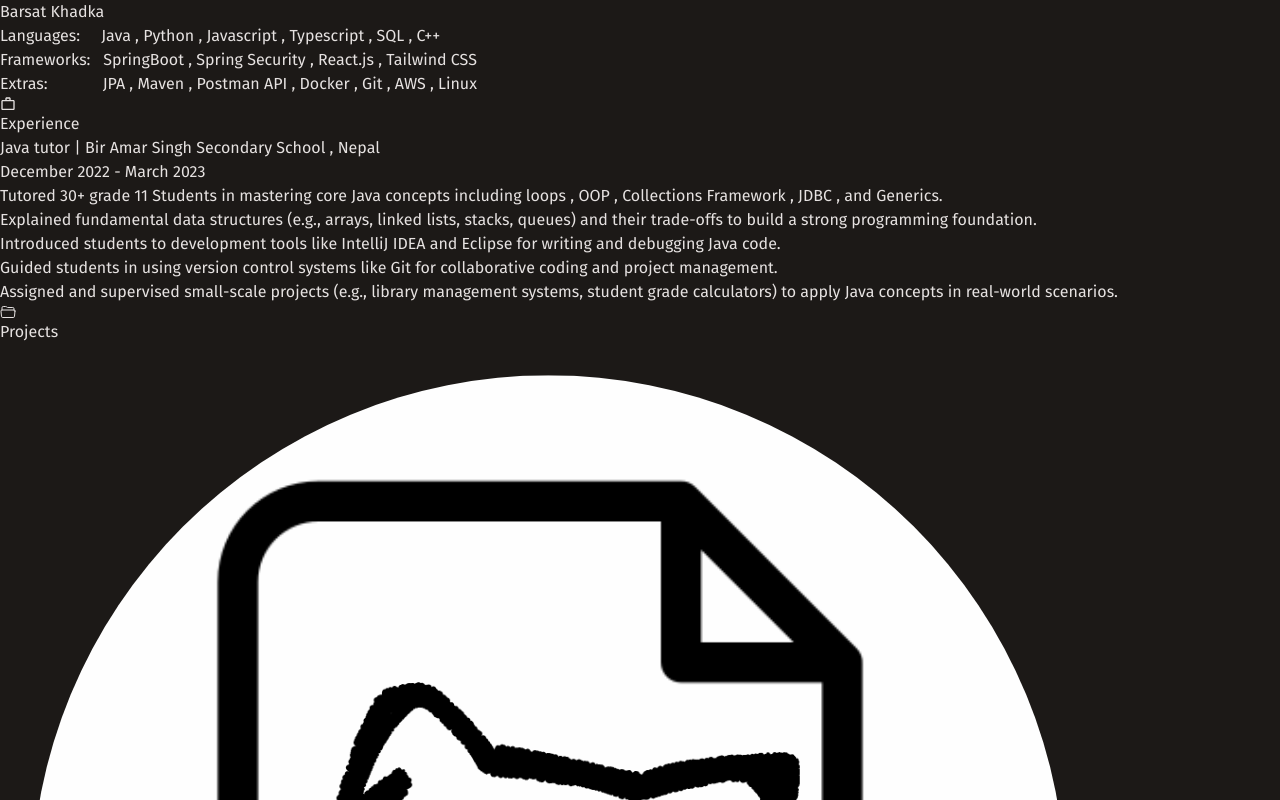
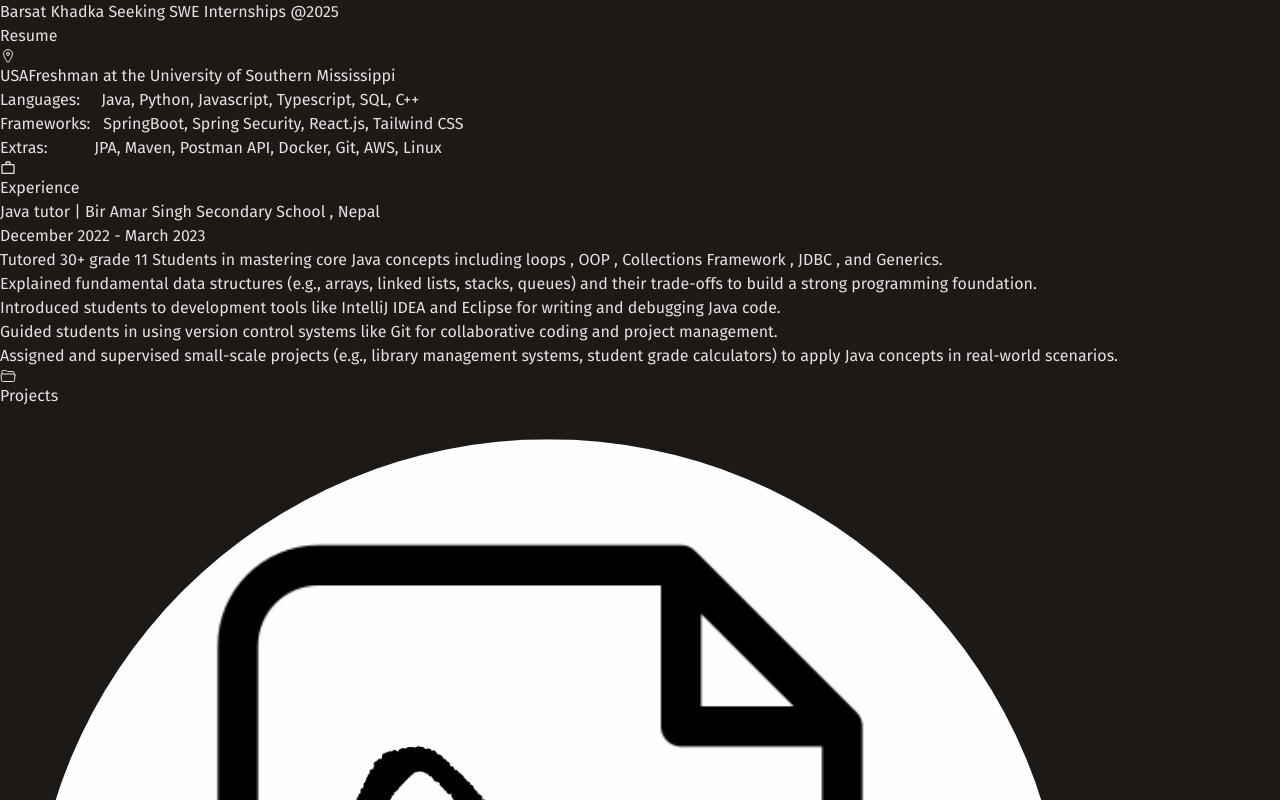
Before and after one commit to BarsatKhadka/Portfolio, a React (Vite) app: page / in a window 1280 px wide. Shown: the top 800 px of the page. Built offline with nearby package versions, Linux system fonts and the light colour scheme.

Commit message:
add: V1 Complete

```diff
--- a/src/components/Header.jsx
+++ b/src/components/Header.jsx
@@ -1,25 +1,42 @@
-export const Header = () =>{
-  return(
+import { IoLocationOutline } from "react-icons/io5";
+import { FaLandmarkDome } from "react-icons/fa6";
+
+export const Header = () => {
+  return (
     <>
       <div className="ml-8 mt-8 lg:ml-48">
-     <p className="mb-4 text-[#ebffff] "> Barsat Khadka</p>
-
-     <p className="text-sm mb-2 sm:mr-8 ">
-      <span className="text-[#eebc86] sm: mr-2">Languages:</span>
-      &nbsp;&nbsp;&nbsp;&nbsp;
-      Java , Python , Javascript , Typescript , SQL ,  C++
+        <div className="flex justify-between items-center">
+          <p className="lg:mb-1">
+            <span className="mr-8 text-[#ebffff]">Barsat Khadka</span> <span className="text-sm">Seeking SWE Internships @2025</span>
+          </p>
+          <a href="#" className="text-[#ebffff] underline lg:mr-64 mr-4">
+            Resume
+          </a>
+        </div>
+        <p className="mb-4 text-gray">
+          <span className="text-sm">
+            <IoLocationOutline className="inline" /> USA
+          </span>
+          <span className="ml-24 text-sm italic">
+            Freshman at the University of Southern Mississippi
+          </span>
         </p>
 
         <p className="text-sm mb-2 sm:mr-8">
-      <span className="text-[#eebc86] ">Frameworks:</span>&nbsp; &nbsp;SpringBoot , Spring Security , React.js , Tailwind CSS
+          <span className="text-[#eebc86] sm:mr-2">Languages:</span>
+          &nbsp;&nbsp;&nbsp;&nbsp; Java, Python, Javascript, Typescript, SQL, C++
+        </p>
+
+        <p className="text-sm mb-2 sm:mr-8">
+          <span className="text-[#eebc86]">Frameworks:</span>
+          &nbsp;&nbsp; SpringBoot, Spring Security, React.js, Tailwind CSS
         </p>
 
         <p className="text-sm sm:mr-8">
-     <span className="text-[#eebc86] sm: mr-2"> Extras: </span>&nbsp; &nbsp; &nbsp; &nbsp; &nbsp; &nbsp; JPA , Maven , Postman API , Docker , Git , AWS , Linux
+          <span className="text-[#eebc86] sm:mr-2">Extras:</span>
+          &nbsp;&nbsp;&nbsp;&nbsp;&nbsp;&nbsp;&nbsp;&nbsp;&nbsp;&nbsp; JPA, Maven, Postman API, Docker, Git, AWS, Linux
         </p>
-
       </div>
     </>
-  )
-
-}
+  );
+};
```
Lines whose indentation alone changed are shown as unchanged.
